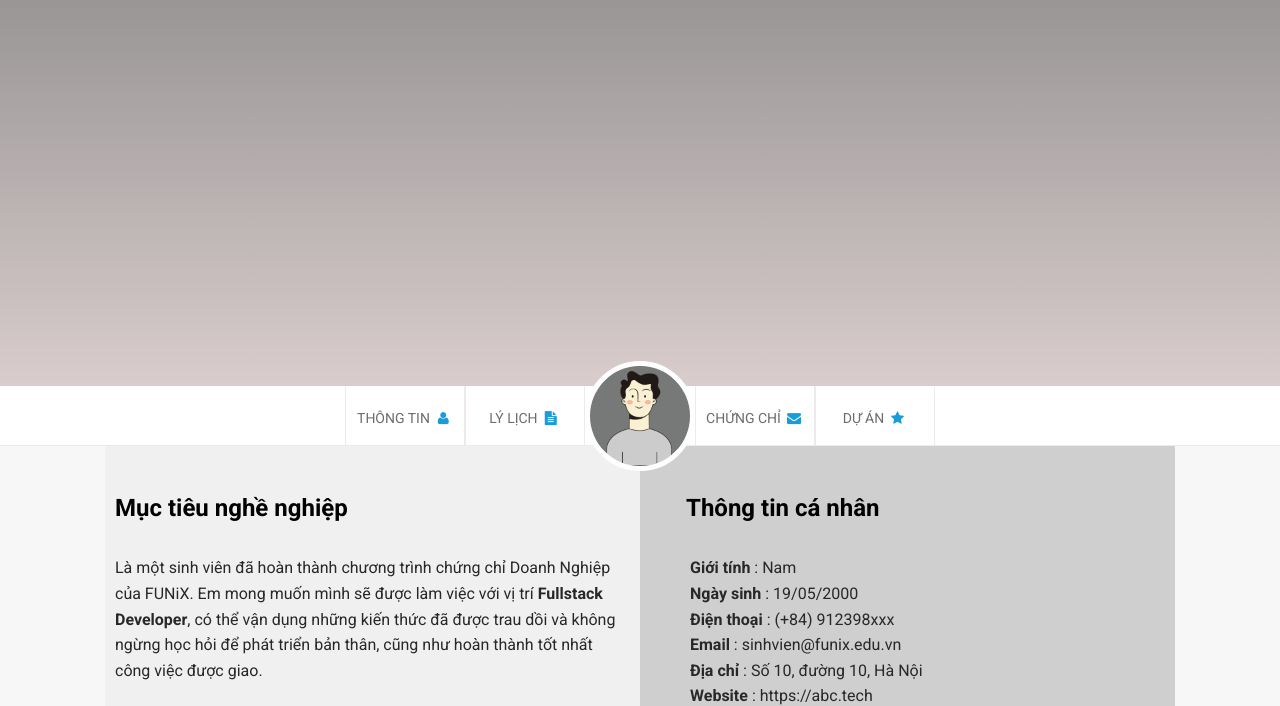
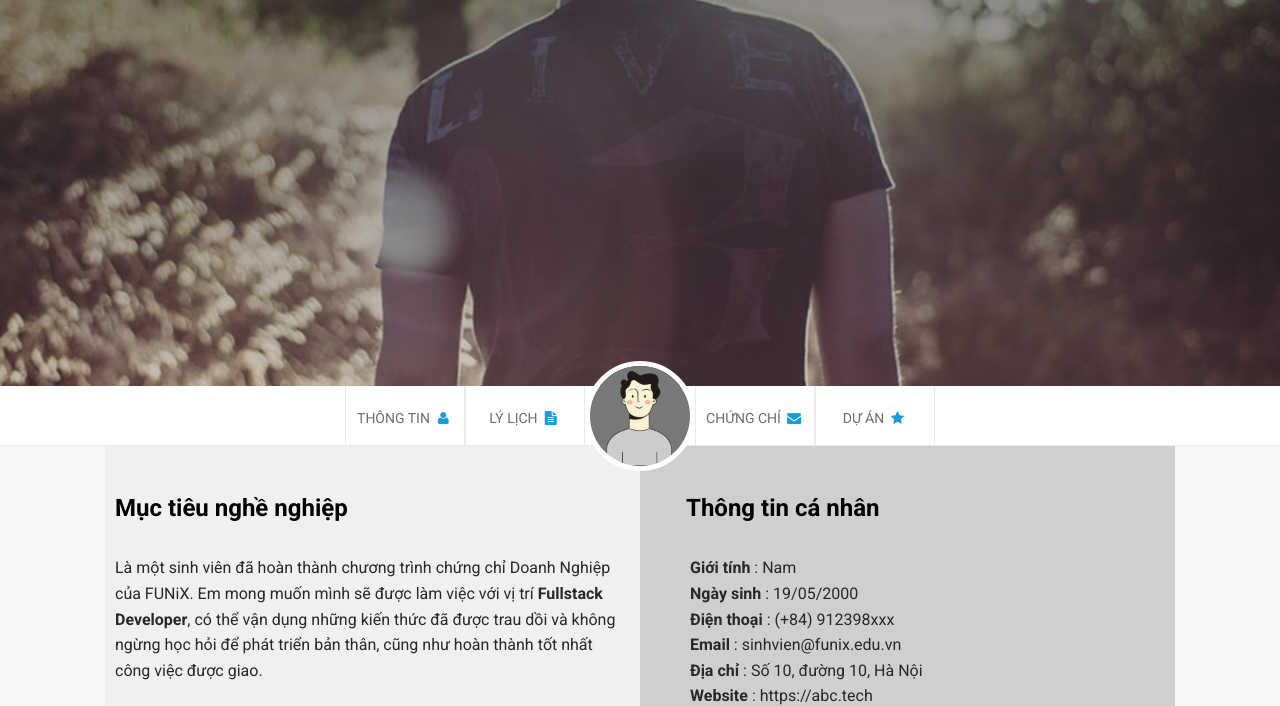
Before and after one commit to binchinsau/Assignment-03-Stater, a plain HTML site: page index.html in a window 1280 px wide. Shown: the part 158-864 px from the top of the page. Drawn offline with Linux system fonts and the light colour scheme.

Commit message:
Update style.css

```diff
--- a/css/style.css
+++ b/css/style.css
@@ -44,7 +44,7 @@ section > .container {
   width: auto;
   height: 68vh;
   background-image: linear-gradient(rgba(0, 0, 0, 0.5), rgba(67, 2, 2, 0.201)),
-    url("./css/images/banner.jpg");
+    url("https://binchinsau.github.io/Assignment-03-Stater/images/banner.jpg");
   background-size: cover;
   position: relative;
 }
```
